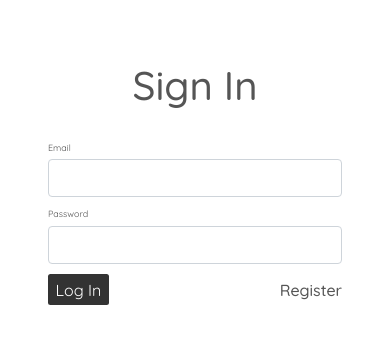
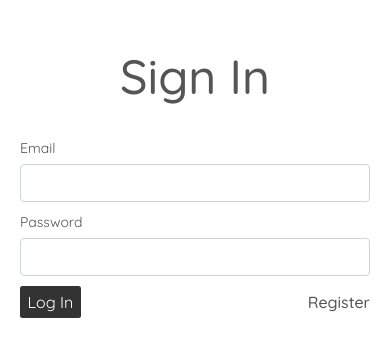
Before and after one commit to IlshatIbrahimov/prettyprinted-tm-frontend, a Vue app: page /auth in a window 390 px wide. Shown: the part 239-596 px from the top of the page. Built offline with nearby package versions, Linux system fonts and the light colour scheme.

Commit message:
small code review

```diff
--- a/src/assets/styles/blocks/auth.scss
+++ b/src/assets/styles/blocks/auth.scss
@@ -23,7 +23,7 @@
   text-align: center;
 
   @media (max-width: 576px) {
-    font-size: 4rem;
+    //font-size: 4rem;
   }
 }
 
@@ -31,7 +31,7 @@
   width: 450px;
 
   @media (max-width: 576px) {
-    padding: 0 4.8rem;
+    padding: 0 2rem;
     width: 100%;
   }
 }
@@ -64,7 +64,7 @@
   }
 
   @media (max-width: 576px) {
-    font-size: .9rem;
+    font-size: 1.4rem;
   }
 }
 
--- a/src/components/Search.vue
+++ b/src/components/Search.vue
@@ -109,9 +109,6 @@ export default {
   data() {
     return {
       search: '',
-      assignee: {
-        id: 'default',
-      },
       keys: {
         type: 'default',
         priority: 'default',
@@ -138,14 +135,12 @@ export default {
       this.$emit('filter', {name: 'search', valueAttr: this.search})
     },
     filter(name, valueAttr) {
-      console.log(name, valueAttr)
-
       this.$emit('filter', {name, valueAttr})
     },
     reset() {
       this.search = ''
       for(const value in this.keys) {
-        this.keys[value] = this.assignee.id = 'default'
+        this.keys[value] = 'default'
       }
 
       this.$emit('reset')
--- a/src/views/CreateTask.vue
+++ b/src/views/CreateTask.vue
@@ -27,7 +27,8 @@
             <b-form-invalid-feedback
                 id="input"
                 v-if="!this.$v.task.name.required"
-            >This field is required.</b-form-invalid-feedback>
+            >This field is required.
+            </b-form-invalid-feedback>
           </b-form-group>
 
           <b-form-group
@@ -47,7 +48,8 @@
             <b-form-invalid-feedback
                 id="textarea"
                 v-if="!this.$v.task.content.required"
-            >This field is required.</b-form-invalid-feedback>
+            >This field is required.
+            </b-form-invalid-feedback>
           </b-form-group>
 
           <div
@@ -131,7 +133,6 @@ export default {
         name: '',
         taskList: []
       },
-      users: [],
       task: {
         name: '',
         content: '',
@@ -142,6 +143,7 @@ export default {
           status: 0
         }
       },
+      users: [],
       isAssignee: true
     }
   },
--- a/src/views/Projects.vue
+++ b/src/views/Projects.vue
@@ -262,9 +262,11 @@ export default {
         taskList: []
       },
       users: [],
+
       foundTasks: [],
       flag: false,
       filterOptions: {},
+
       active: 'tasks'
     }
   },
@@ -299,15 +301,12 @@ export default {
       this.foundTasks = [...this.project.taskList]
 
       if (filterOptions.valueAttr === 'default') {
-        console.log('it is IF filterOptions')
         delete this.filterOptions[filterOptions.name]
       } else {
-        console.log('it is ELSE filterOptions')
         this.filterOptions[filterOptions.name] = filterOptions.valueAttr
       }
 
       this.foundTasks = FilterTasks(this.foundTasks, this.filterOptions)
-
       this.flag = !!Object.keys(this.filterOptions).length
     },
     reset() {
```
